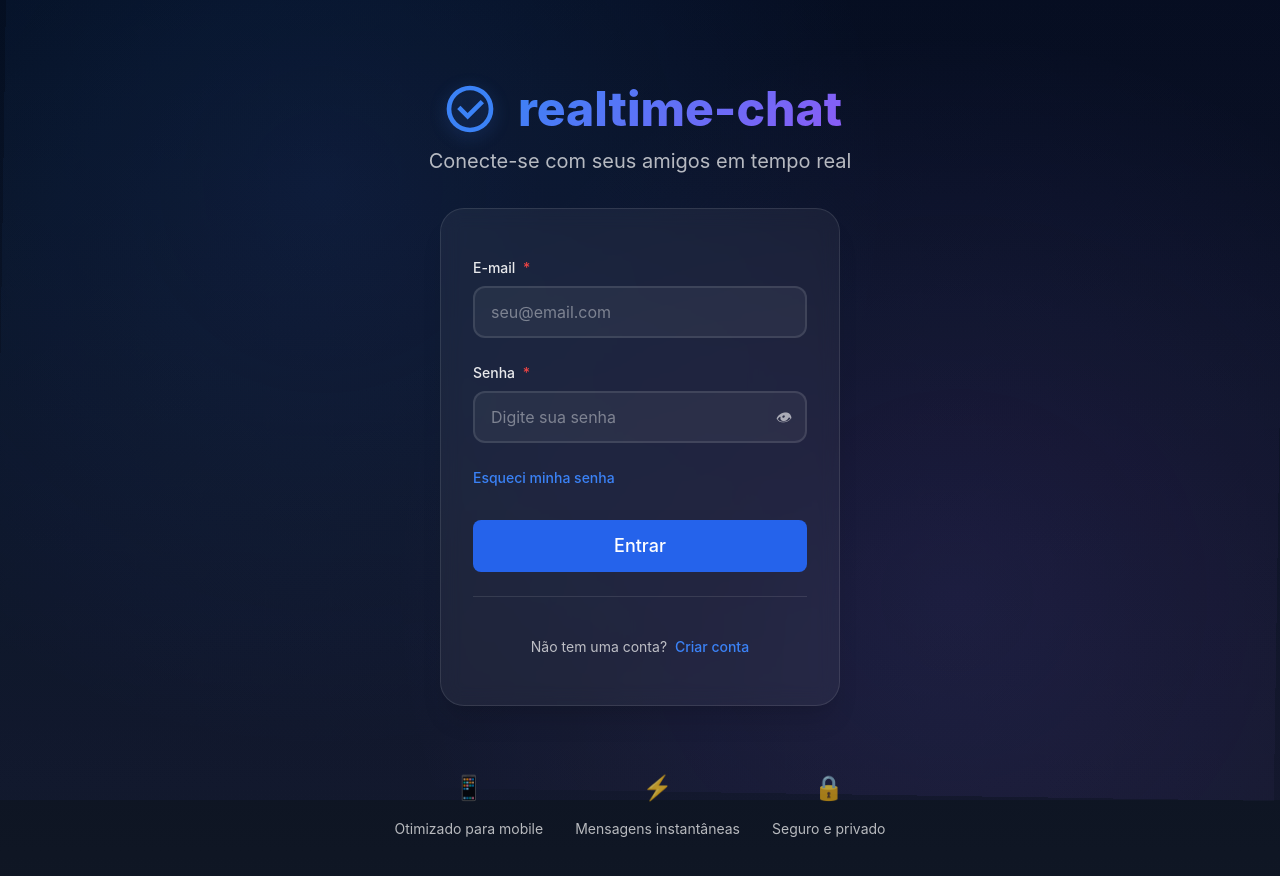
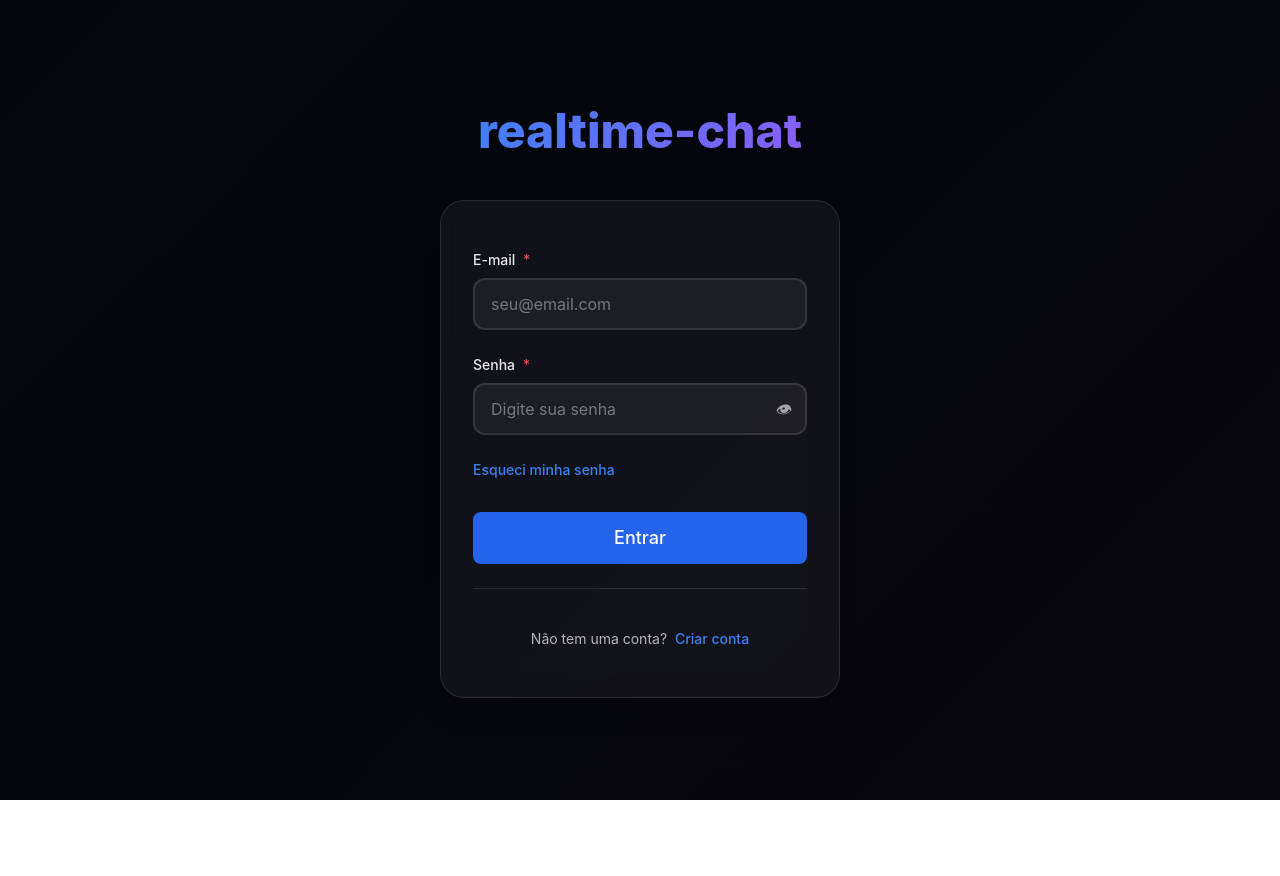
Before and after one commit to mateus-lopes/realtime-chat-ui, a Vue app: page /login in a window 1280 px wide. Shown: the top 876 px of the page. After the commit the page ends 800 px from the top, so only its background shows below. Built offline with nearby package versions, Linux system fonts and the light colour scheme.

Commit message:
fix: background login

```diff
--- a/src/views/auth/LoginView.vue
+++ b/src/views/auth/LoginView.vue
@@ -9,33 +9,11 @@
       <div class="auth-content">
         <div class="brand-section">
           <div class="brand-logo">
-            <svg viewBox="0 0 24 24" width="64" height="64">
-              <path
-                fill="currentColor"
-                d="M12,2A10,10 0 0,1 22,12A10,10 0 0,1 12,22A10,10 0 0,1 2,12A10,10 0 0,1 12,2M12,4A8,8 0 0,0 4,12A8,8 0 0,0 12,20A8,8 0 0,0 20,12A8,8 0 0,0 12,4M11,16.5L6.5,12L7.91,10.59L11,13.67L16.59,8.09L18,9.5L11,16.5Z"
-              />
-            </svg>
             <h1 class="brand-title">realtime-chat</h1>
           </div>
-          <p class="brand-subtitle">Conecte-se com seus amigos em tempo real</p>
         </div>
         <div class="form-section">
           <LoginForm />
-        </div>
-      </div>
-
-      <div class="mobile-features">
-        <div class="feature-item">
-          <div class="feature-icon">📱</div>
-          <span>Otimizado para mobile</span>
-        </div>
-        <div class="feature-item">
-          <div class="feature-icon">⚡</div>
-          <span>Mensagens instantâneas</span>
-        </div>
-        <div class="feature-item">
-          <div class="feature-icon">🔒</div>
-          <span>Seguro e privado</span>
         </div>
       </div>
     </div>
@@ -67,7 +45,6 @@ onMounted(() => {
 
 .auth-container {
   width: 100%;
-  display: grid;
   display: flex;
   flex-direction: column;
   gap: 2rem;
@@ -91,17 +68,7 @@ onMounted(() => {
   left: 0;
   right: 0;
   bottom: 0;
-  background-image: radial-gradient(
-      circle at 25% 25%,
-      rgba(59, 130, 246, 0.1) 0%,
-      transparent 50%
-    ),
-    radial-gradient(
-      circle at 75% 75%,
-      rgba(139, 92, 246, 0.1) 0%,
-      transparent 50%
-    );
-  animation: float 20s ease-in-out infinite;
+  background: black;
 }
 
 .background-gradient {
@@ -122,6 +89,7 @@ onMounted(() => {
   flex-direction: column;
   align-items: center;
   gap: 2rem;
+  animation: fadeInUp 0.8s ease-out;
 }
 
 .brand-section {
@@ -136,12 +104,6 @@ onMounted(() => {
   gap: 1em;
 }
 
-.brand-logo svg {
-  color: #3b82f6;
-  filter: drop-shadow(0 4px 8px rgba(59, 130, 246, 0.3));
-  padding-bottom: 0.5em;
-}
-
 .brand-title {
   font-size: 3em !important;
   font-weight: 800;
@@ -151,12 +113,6 @@ onMounted(() => {
   -webkit-background-clip: text;
   -webkit-text-fill-color: transparent;
   background-clip: text;
-}
-
-.brand-subtitle {
-  color: rgba(255, 255, 255, 0.7);
-  font-size: 1.125rem;
-  font-weight: 400;
 }
 
 .form-section {
@@ -171,33 +127,9 @@ onMounted(() => {
     0 10px 10px -5px rgba(0, 0, 0, 0.04);
 }
 
-.mobile-features {
-  display: flex;
-  justify-content: center;
-  gap: 2rem;
-  flex-wrap: wrap;
-}
-
-.feature-item {
-  display: flex;
-  flex-direction: column;
-  align-items: center;
-  gap: 0.5rem;
-  text-align: center;
-  color: rgba(255, 255, 255, 0.7);
-  font-size: 0.875rem;
-}
-
-.feature-icon {
-  font-size: 1.5rem;
-  margin-bottom: 0.25rem;
-}
-
 /* Tablet and desktop layout */
 @media (min-width: 768px) {
   .auth-container {
-    grid-template-columns: 1fr 1fr;
-    align-items: center;
     gap: 4rem;
   }
 
@@ -208,14 +140,6 @@ onMounted(() => {
 
   .brand-title {
     font-size: 3.5rem;
-  }
-
-  .brand-subtitle {
-    font-size: 1.25rem;
-  }
-
-  .mobile-features {
-    grid-column: 1 / -1;
   }
 }
 
@@ -239,47 +163,13 @@ onMounted(() => {
     font-size: 2rem;
   }
 
-  .brand-subtitle {
-    font-size: 1rem;
-  }
-
   .form-section {
     padding: 0.5rem;
     border-radius: 1rem;
   }
-
-  .mobile-features {
-    gap: 1rem;
-    margin-top: 1rem;
-  }
-
-  .feature-item {
-    font-size: 0.75rem;
-  }
-
-  .feature-icon {
-    font-size: 1.25rem;
-  }
 }
 
 /* Animations */
-@keyframes float {
-  0%,
-  100% {
-    transform: translateY(0px) rotate(0deg);
-  }
-  33% {
-    transform: translateY(-10px) rotate(1deg);
-  }
-  66% {
-    transform: translateY(5px) rotate(-1deg);
-  }
-}
-
-.auth-content {
-  animation: fadeInUp 0.8s ease-out;
-}
-
 @keyframes fadeInUp {
   from {
     opacity: 0;
@@ -293,10 +183,6 @@ onMounted(() => {
 
 /* Accessibility improvements */
 @media (prefers-reduced-motion: reduce) {
-  .background-pattern {
-    animation: none;
-  }
-
   .auth-content {
     animation: none;
   }
```
